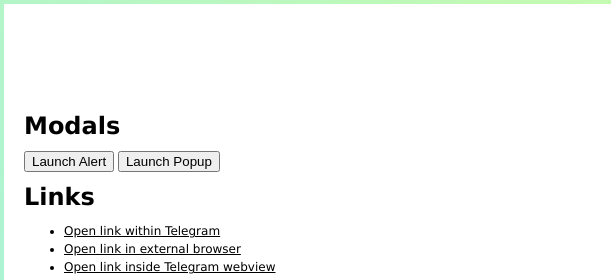
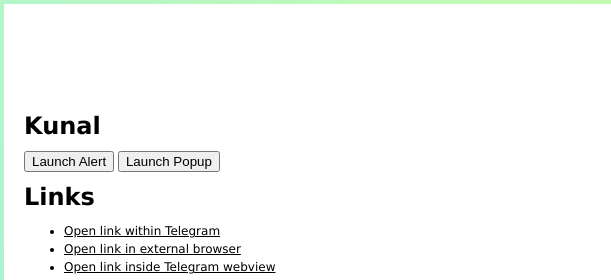
Before and after one commit to Kunalborchate/task, a plain HTML site: page index.html in a window 1280 px wide. Shown: the top 280 px of the page, 0-611 px from the left. Drawn offline with Linux system fonts and the light colour scheme; a script that the page names is missing.

Commit message:
Update index.html

```diff
--- a/index.html
+++ b/index.html
@@ -67,7 +67,7 @@
         <div align="center">
             <a href="https://ton.org/"><img width="48" src="./assets/tapps.png" alt="logo of telegram web apps"></a>
         </div>
-        <h1>Modals</h1>
+        <h1>Kunal</h1>
         <button onclick="Telegram.WebApp.showAlert('Hello World!');">Launch Alert</button>
         <button onclick="showPopup();">Launch Popup</button>
 
```
